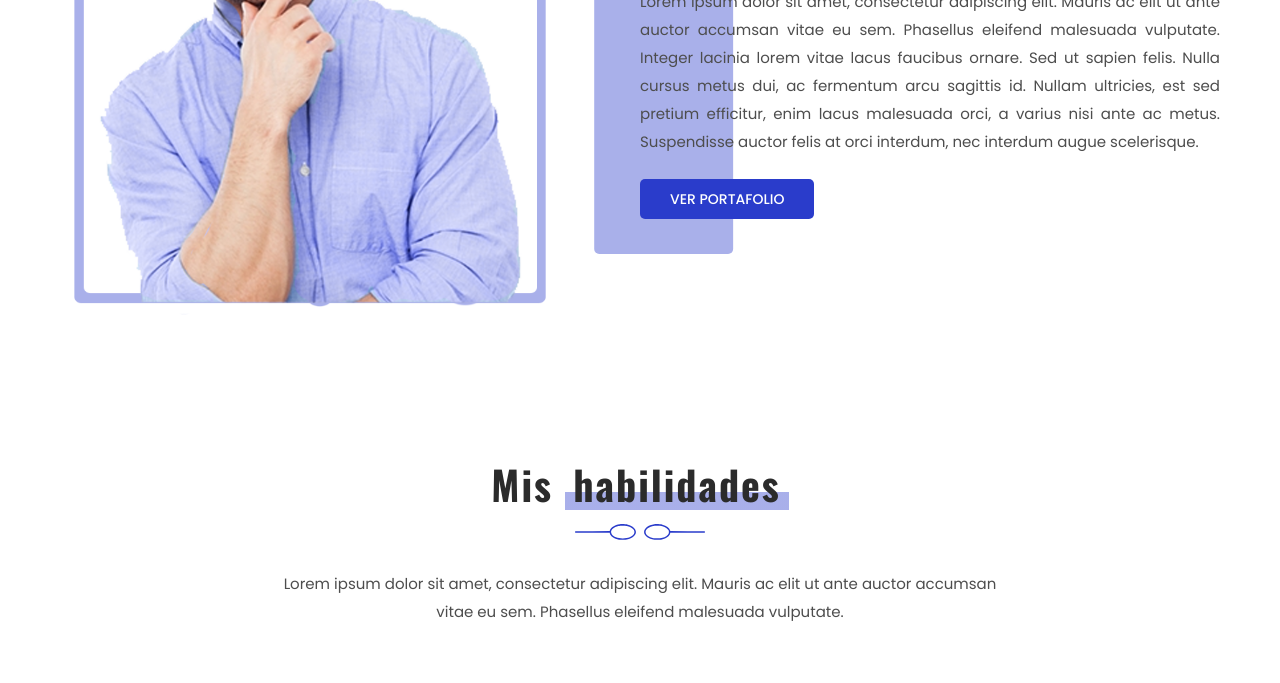
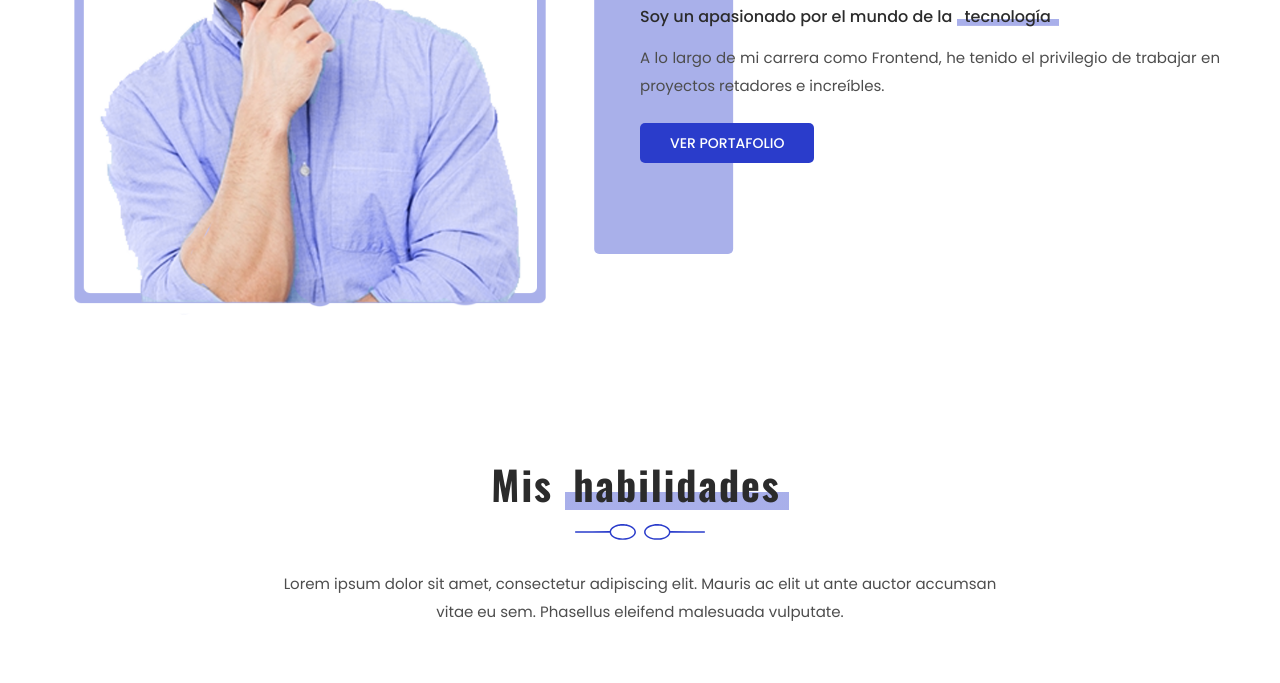
Before and after one commit to jibrantannous/jibrantannous.github.io, a plain HTML site: page index.html in a window 1280 px wide. Shown: the part 1178-1861 px from the top of the page. Drawn offline with nearby package versions, Linux system fonts and the light colour scheme.

Commit message:
jt-ft: Cambio en el area de descripción

```diff
--- a/index.html
+++ b/index.html
@@ -31,7 +31,7 @@
 
     <!-- SEO -->
     <meta name="robots" content="noindex, nofollow">
-    <title>Porfafolio | Jibrail Tannous</title>
+    <title>Porfafolio | Jibran Tannous</title>
 
 </head>
 
@@ -118,12 +118,7 @@
                             <h3 class="about__title">Jibran Tannous</h3>
                             <p class="about__subTitle">Soy un apasionado por el mundo de la <span
                                     class="highlight">tecnología</span></p>
-                            <p class="about__description">Lorem ipsum dolor sit amet, consectetur adipiscing elit.
-                                Mauris ac elit ut ante auctor accumsan vitae eu sem. Phasellus eleifend malesuada
-                                vulputate. Integer lacinia lorem vitae lacus faucibus ornare. Sed ut sapien felis. Nulla
-                                cursus metus dui, ac fermentum arcu sagittis id. Nullam ultricies, est sed pretium
-                                efficitur, enim lacus malesuada orci, a varius nisi ante ac metus. Suspendisse auctor
-                                felis at orci interdum, nec interdum augue scelerisque.</p>
+                            <p class="about__description">A lo largo de mi carrera como Frontend, he tenido el privilegio de trabajar en proyectos retadores e increíbles.</p>
                             <a class="about__button" href="#portfolio">Ver portafolio</a>
                         </article>
                         <svg id="svg02" viewBox="0 0 500 500" xmlns="http://www.w3.org/2000/svg">
```
